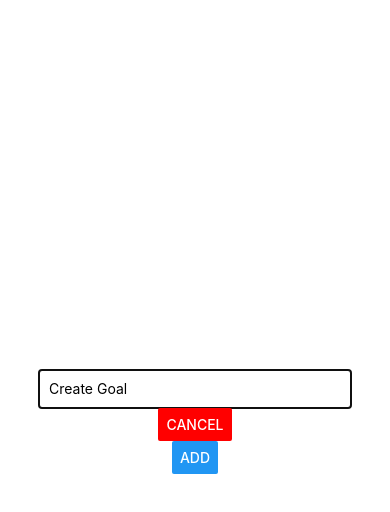
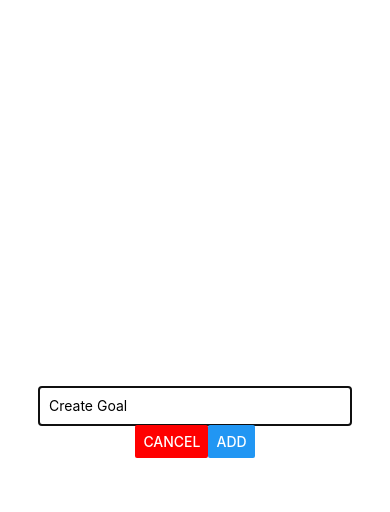
Before and after one commit to gagan0183/react-native, a React Native app in the folder rn-complete-guide/: screen / in a window 390 px wide. Both pictures are taken after a click on the button "ADD NEW GOAL". Shown: the top 512 px of the page. Built offline with nearby package versions, Linux system fonts and the light colour scheme.

Commit message:
buttons styling change

```diff
--- a/rn-complete-guide/Components/GoalInput.js
+++ b/rn-complete-guide/Components/GoalInput.js
@@ -24,8 +24,10 @@ const GoalInput = props => {
         <Modal visible={props.visible} animationType="slide">
             <View style={styles.inputContainer}>
                 <TextInput placeholder="Create Goal" style={styles.textInput} onChangeText={textEntered} value={enteredGoal} />
-                <Button title="CANCEL" color="red" onPress={() => onCancelHandler()} />
-                <Button title="ADD" onPress={() => onAddHandler()} />
+                <View style={styles.buttonStyles}>
+                    <Button title="CANCEL" color="red" onPress={() => onCancelHandler()} />
+                    <Button title="ADD" onPress={() => onAddHandler()} />
+                </View>
             </View>
         </Modal>
     )
@@ -42,6 +44,9 @@ const styles = StyleSheet.create({
         borderBottomColor: 'black',
         borderBottomWidth: 1,
         padding: 10
+    },
+    buttonStyles: {
+        flexDirection: 'row'
     }
 });
 
```
